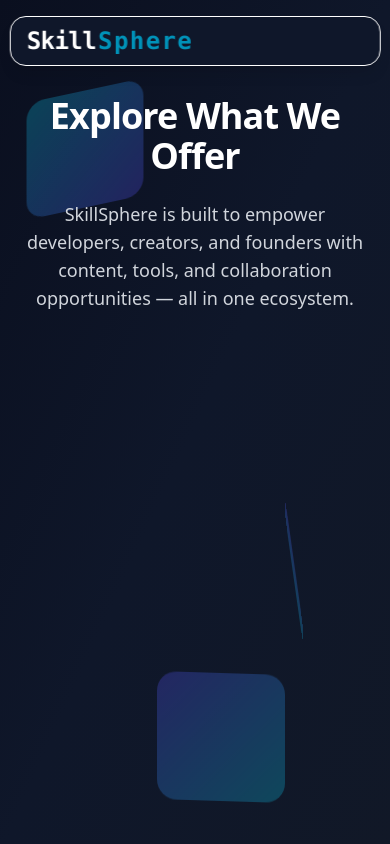
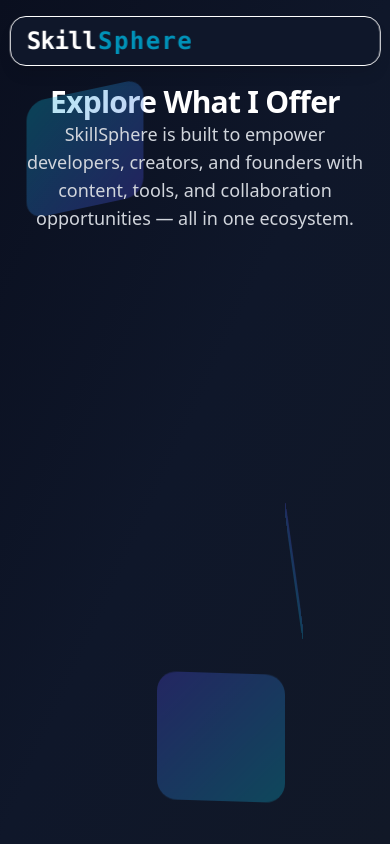
Before and after one commit to raushan-sinha/skills-sphere, a React (Vite) app: page /features in a window 390 px wide. Shown: the top 844 px of the page. Built offline with nearby package versions, Linux system fonts and the light colour scheme; some icons are missing.

Commit message:
Added new code for styles

```diff
--- a/src/pages/Features/Features.jsx
+++ b/src/pages/Features/Features.jsx
@@ -1,7 +1,6 @@
 import { memo } from "react";
 import { Helmet } from "react-helmet-async";
 import FeaturesCard from "../../components/ui/Cards/FeaturesCard";
-import { FEATURES } from "../../data/features.data";
 
 const Features = () => {
     return (
@@ -14,15 +13,14 @@
                 />
             </Helmet>
 
-            <main className="w-full bg-gradient-to-br from-[#0a0f1f] via-[#0f172a] to-[#111827] text-white">
+            <main className="w-full min-h-screen bg-linear-to-br from-[#0a0f1f] via-[#0f172a] to-[#111827] text-white">
                 <div className="floating-cube cube-1"></div>
                 <div className="floating-cube cube-2"></div>
                 <div className="floating-cube cube-3"></div>
 
-                {/* Hero Section */}
-                <section className="max-w-7xl mx-auto px-6 py-24 text-center">
-                    <h1 className="text-4xl md:text-5xl font-extrabold tracking-tight mb-6 animate-fadeIn">
-                        Explore What We Offer
+                <section className="max-w-7xl mx-auto px-6 py-18 text-center">
+                    <h1 className="text-3xl md:text-5xl font-extrabold tracking-tight mt-3">
+                        Explore What I Offer
                     </h1>
                     <p className="text-gray-300 max-w-2xl mx-auto text-lg animate-slideUp">
                         SkillSphere is built to empower developers, creators, and founders
@@ -30,14 +28,7 @@
                     </p>
                 </section>
 
-                {/* Features Grid */}
-                <section className="max-w-7xl mx-auto px-6 pb-24" aria-label="SkillSphere Features">
-                    <div className="grid grid-cols-1 sm:grid-cols-2 lg:grid-cols-4 gap-8">
-                        {FEATURES.map(({ id, icon: Icon, ...rest }) => (
-                            <FeaturesCard key={id} icon={<Icon fontSize="large" />} {...rest} />
-                        ))}
-                    </div>
-                </section>
+                <FeaturesCard />
             </main>
         </>
     );
```
